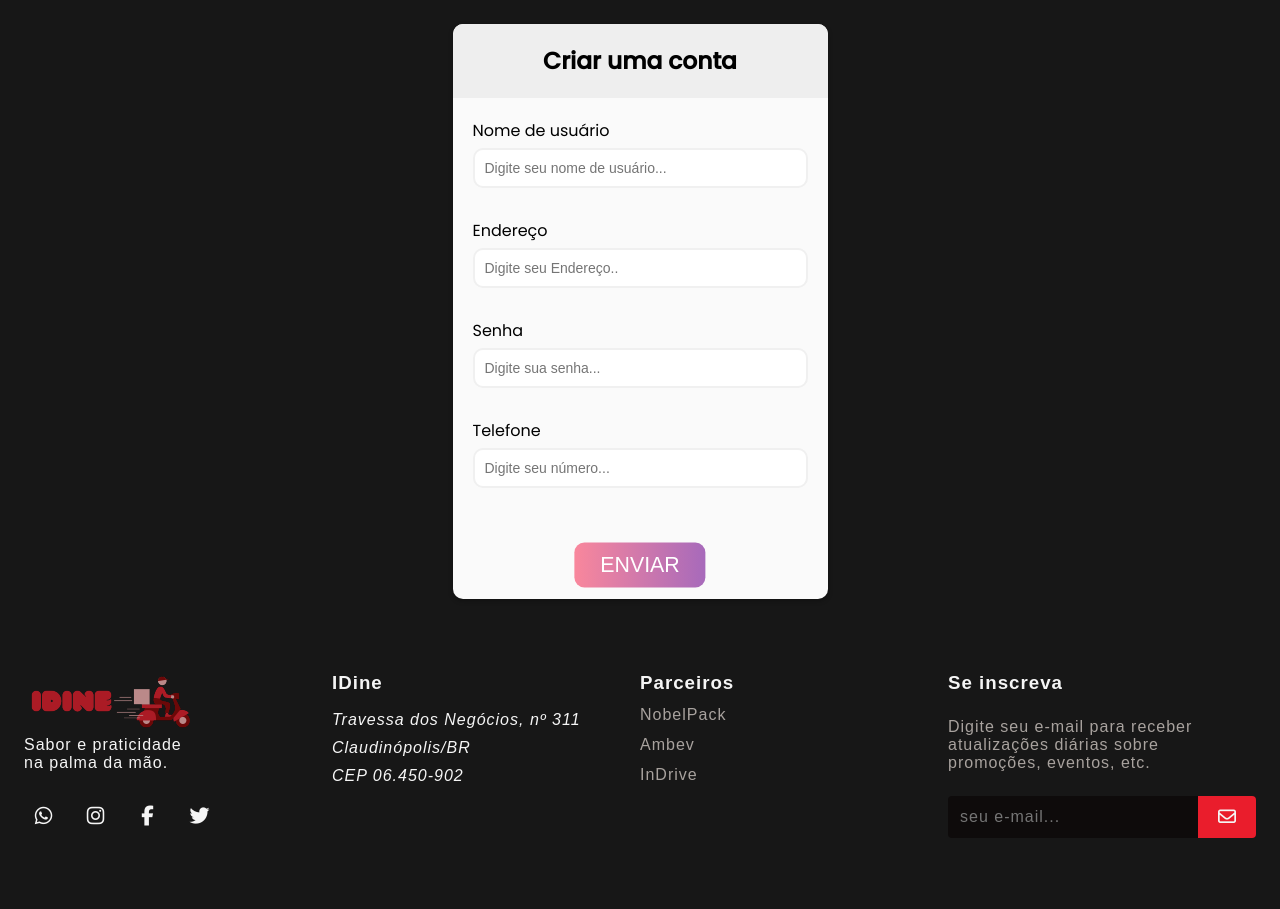
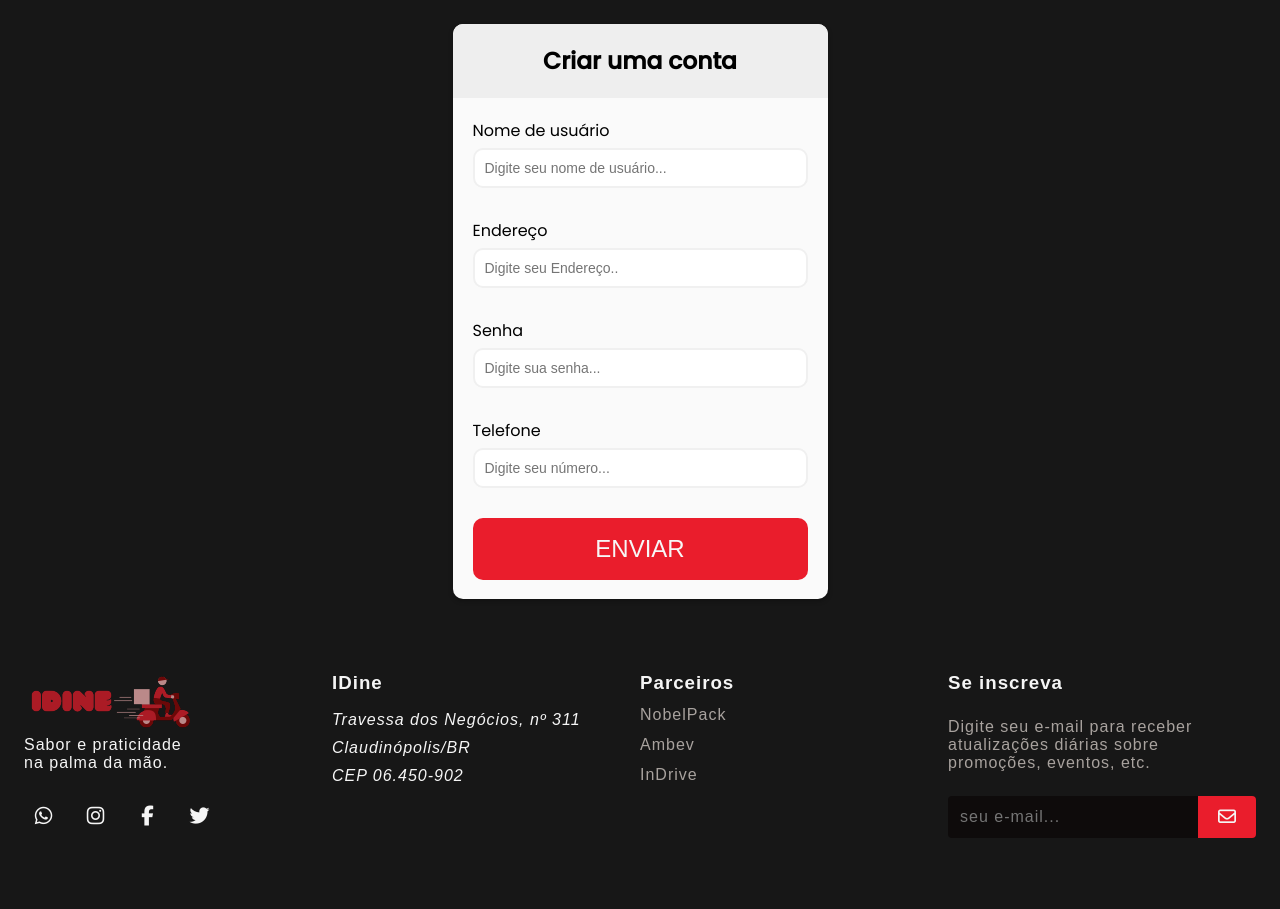
Before and after one commit to gabrielsantos7/projeto-IDine, a PHP site: page /pages/cadastro.php in a window 1280 px wide. Shown: the part 121-1030 px from the top of the page. Run offline with PHP 8.4, Linux system fonts and the light colour scheme; some libraries are stand-ins or nearby versions; some web fonts are replaced.

Commit message:
Linkagem corrigida

```diff
--- a/assets/css/cadastro.css
+++ b/assets/css/cadastro.css
@@ -135,22 +135,16 @@
 }
 
 .form button {
-  position: absolute;
-  top: 94%;
-  left: 50%;
+  background-color: var(--vermelho);
   font-weight: 500;
-  transform: translate(-50%, -50%);
   border: none;
-  width: 35%;
-  padding: 10px;
+  width: 100%;
+  padding: 5% 10%;
   text-align: center;
-  color: #fff;
-  font-size: 16pt;
-  box-sizing: border-box;
-  background: linear-gradient(90deg, #f9879c, #8c60c5, #ffeb3b, #03a9f4);
-  background-size: 400%;
+  color: var(--branco-bg);
+  font-size: 1.5rem;
   border-radius: 10px;
-  z-index: 1;
+  transition: all 0.4s;
 
   -moz-user-select: none;
   -webkit-user-select: none;
@@ -159,8 +153,8 @@
 }
 
 .form button:hover {
-  animation: animate 8s linear infinite;
   cursor: pointer;
+  background-color: #cd1521;
 }
 
 @keyframes animate {
--- a/assets/js/form.js
+++ b/assets/js/form.js
@@ -12,6 +12,39 @@ form.addEventListener("submit", (e) => {
   checkInputs();
 });
 
+telephone.addEventListener("keyup", (event) => {
+  let inputValue = event.target.value;
+  let inputLength = inputValue.length;
+  let keyPressed = event.key;
+
+  // Verifica se a tecla pressionada é um número
+  if (!isNaN(keyPressed) && keyPressed !== " ") {
+    let formattedValue = inputValue;
+
+    // Verifica se o número tem pelo menos 2 dígitos para o DDD
+    if (inputLength === 2) {
+      formattedValue = `(${formattedValue}) `;
+    }
+    // Verifica se o número tem 8 dígitos (5 após o DDD) para adicionar o traço
+    else if (inputLength === 10) {
+      formattedValue += "-";
+    }
+
+    event.target.value = formattedValue;
+  }
+});
+
+telephone.addEventListener("keydown", (event) => {
+  let inputValue = event.target.value;
+  let inputLength = inputValue.length;
+
+  // Verifica se o número já tem 15 caracteres
+  if (inputLength === 15) {
+    event.preventDefault(); // Impede a digitação de mais caracteres
+    event.target.blur();
+  }
+});
+
 function checkInputs() {
   const usernameValue = username.value;
   const addressValue = address.value;
@@ -20,9 +53,9 @@ function checkInputs() {
 
   if (usernameValue === "") {
     setErrorFor(username, "O nome de usuário é obrigatório.");
-  } else if(usernameValue.length < 7) {
+  } else if (usernameValue.length < 7) {
     setErrorFor(username, "O nome de usuário deve ter 7 caracteres.");
-  }else{
+  } else {
     setSucessFor(username);
   }
 
@@ -41,7 +74,7 @@ function checkInputs() {
   }
   // (77) 99999-9999
   if (telephoneValue === "") {
-    setErrorFor(telephone, "o endereço de telefone é obrigatório.");
+    setErrorFor(telephone, "O número de telefone é obrigatório.");
   } else if (telephoneValue.length !== 14) {
     setErrorFor(telephone, "Coloque um número válido.(77) 99999-9999");
   } else {
--- a/pages/cadastro.php
+++ b/pages/cadastro.php
@@ -15,7 +15,7 @@
 <body>
     <header id="topo">
         <h1 id="h1-sumir">IDine - Serviço de entrega</h1>
-            <a href="historia.html">
+            <a href="historia.php">
                 <img src="../assets/img/icons/logo-branca.png" alt="Logo da IDine" id="img-logo">
             </a>
             <nav id="menu">
--- a/pages/detalhamento.php
+++ b/pages/detalhamento.php
@@ -23,7 +23,7 @@
 <body>
 <header id="topo">
         <h1 id="h1-sumir">IDine - Serviço de entrega</h1>
-            <a href="index.php">
+            <a href="historia.php">
                 <img src="../assets/img/icons/logo-branca.png" alt="Logo da IDine" id="img-logo">
             </a>
             <nav id="menu">
--- a/pages/index.php
+++ b/pages/index.php
@@ -20,7 +20,7 @@
 <body>
     <header id="topo">
         <h1 id="h1-sumir">IDine - Serviço de entrega</h1>
-            <a href="index.php">
+            <a href="historia.php">
                 <img src="../assets/img/icons/logo-branca.png" alt="Logo da IDine" id="img-logo">
             </a>
             <nav id="menu">
--- a/pages/produtos.php
+++ b/pages/produtos.php
@@ -22,7 +22,7 @@
 <body>
     <header id="topo">
         <h1 id="h1-sumir">IDine - Serviço de entrega</h1>
-            <a href="index.php">
+            <a href="historia.php">
                 <img src="../assets/img/icons/logo-branca.png" alt="Logo da IDine" id="img-logo">
             </a>
             <nav id="menu">
```
